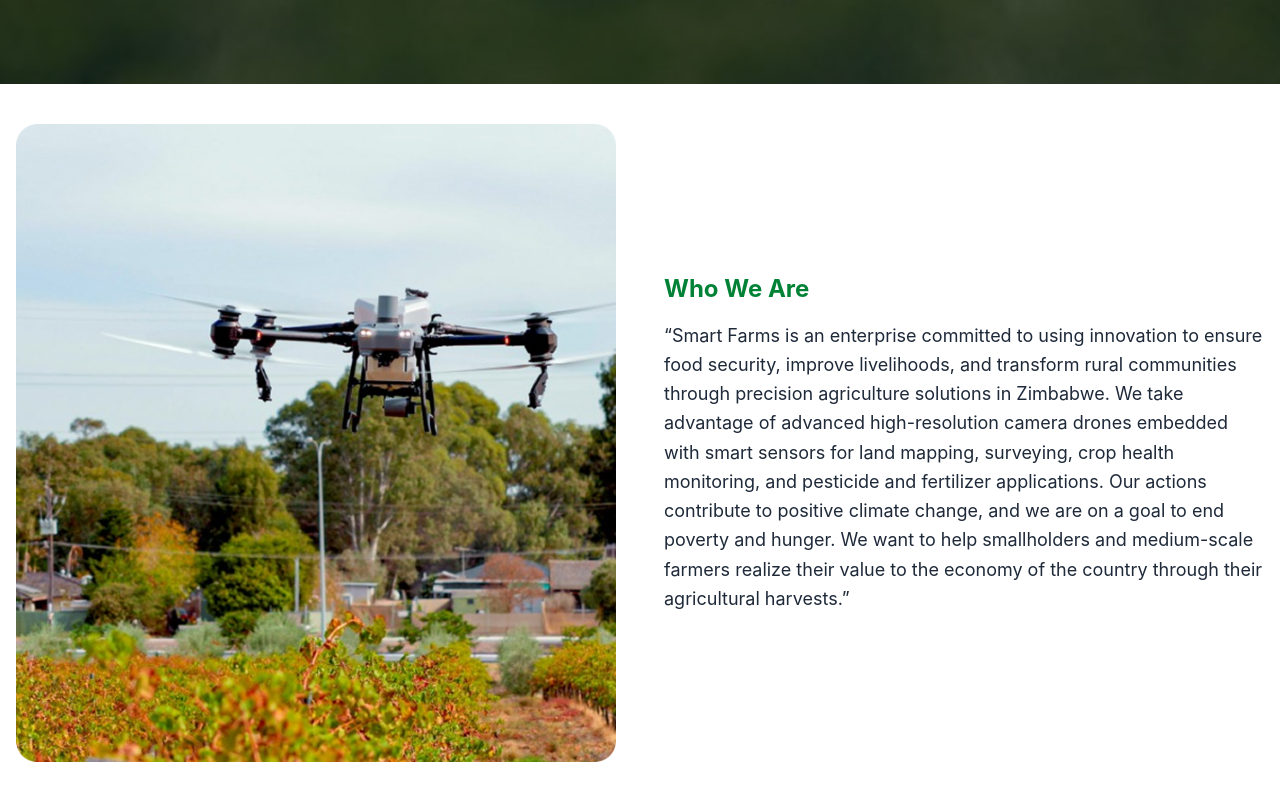
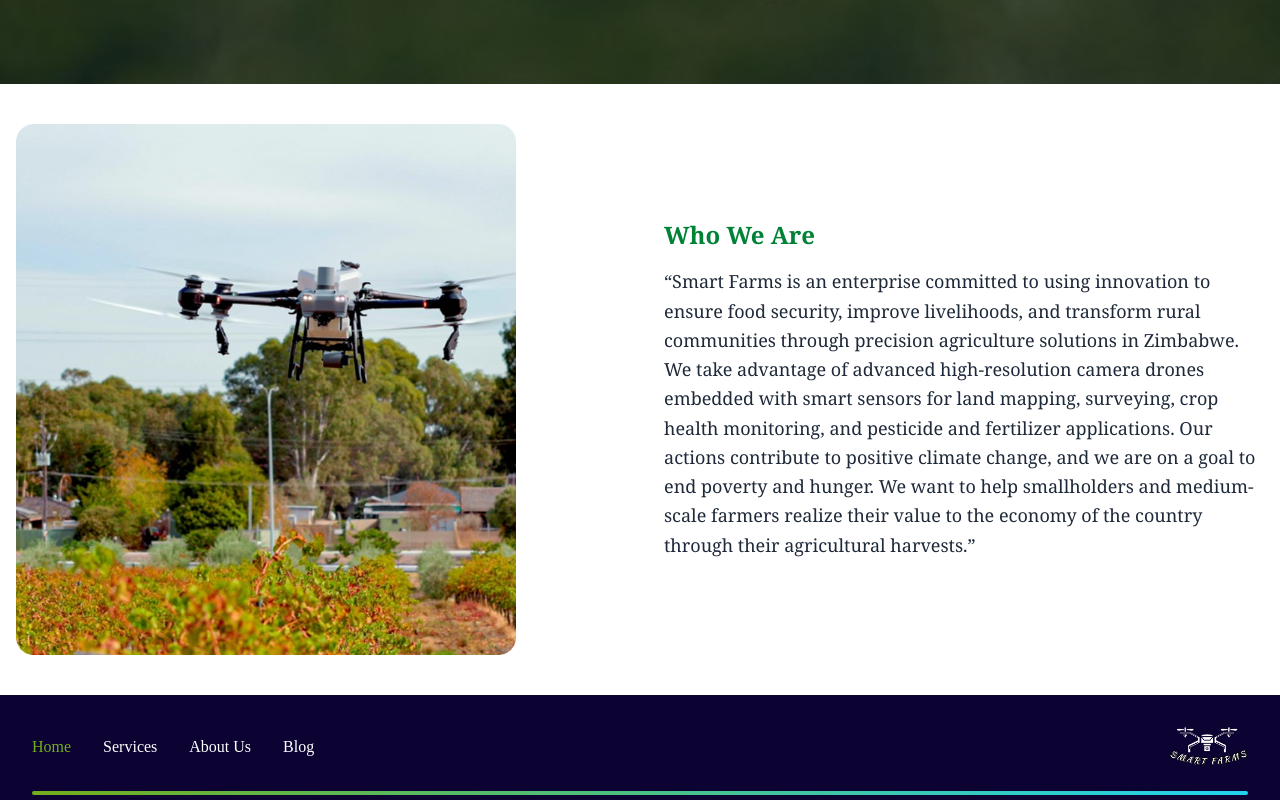
Before and after one commit to HudsonWayne/Smart-Farms, a Next.js app: page /about in a window 1280 px wide. Shown: the part 580-1380 px from the top of the page. Built offline with nearby package versions, Linux system fonts and the light colour scheme; a web font is replaced by a local one.

Commit message:
initial commit

```diff
--- a/src/pages/about.tsx
+++ b/src/pages/about.tsx
@@ -26,7 +26,7 @@ export default function AboutPage() {
           <h1
             className="text-4xl md:text-6xl font-bold text-green-500 mb-4"
             style={{
-              fontFamily: "Georgia, serif", // Applying the Georgia font
+              fontFamily: "Georgia, serif", // Ensures the Georgia font is applied
               fontWeight: "bold", // Ensures the font is bold
             }}
           >
@@ -45,15 +45,15 @@ export default function AboutPage() {
             src="/Rectangle 55 (1).png"
             alt="Smart Fertilizer Application with AI and Drone Technology"
             width={500}
-            height={300} // Reduced height by 100px
-            className="w-full object-cover"
+            height={250} // Reduced height by 100px
+            // className="w-full object-cover"
           />
         </div>
         <div className="max-w-prose">
-          <h2 className="text-green-700 text-2xl font-bold mb-4">
+          <h2 className="text-green-700 text-2xl font-bold mb-4" style={{ fontFamily: "Georgia, serif" }}>
             Who We Are
           </h2>
-          <p className="text-gray-800 text-lg leading-relaxed">
+          <p className="text-gray-800 text-lg leading-relaxed" style={{ fontFamily: "Georgia, serif" }}>
             “Smart Farms is an enterprise committed to using innovation to ensure food security, improve livelihoods, and transform rural communities through precision agriculture solutions in Zimbabwe. We take advantage of advanced high-resolution camera drones embedded with smart sensors for land mapping, surveying, crop health monitoring, and pesticide and fertilizer applications. Our actions contribute to positive climate change, and we are on a goal to end poverty and hunger. We want to help smallholders and medium-scale farmers realize their value to the economy of the country through their agricultural harvests.”
           </p>
         </div>
```
